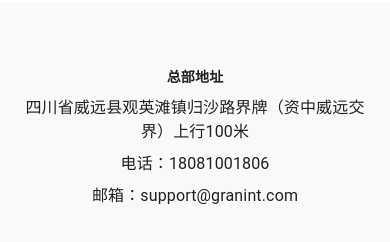
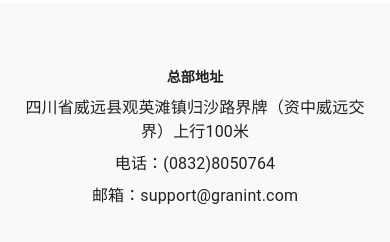
Before and after one commit to granint/granint.github.io, a React (Create React App) app: page / in a window 390 px wide. Shown: the part 1103-1345 px from the top of the page. Built offline with nearby package versions, Linux system fonts and the light colour scheme.

Commit message:
update phone

```diff
--- a/src/Footer.tsx
+++ b/src/Footer.tsx
@@ -56,7 +56,7 @@ export default function Footer() {
                             四川省威远县观英滩镇归沙路界牌（资中威远交界）上行100米
                         </Typography>
                         <Typography>
-                            电话：18081001806
+                            电话：(0832)8050764
                         </Typography>
                         {/* <Typography>
                             服务时间：8:00 - 24:00
```
